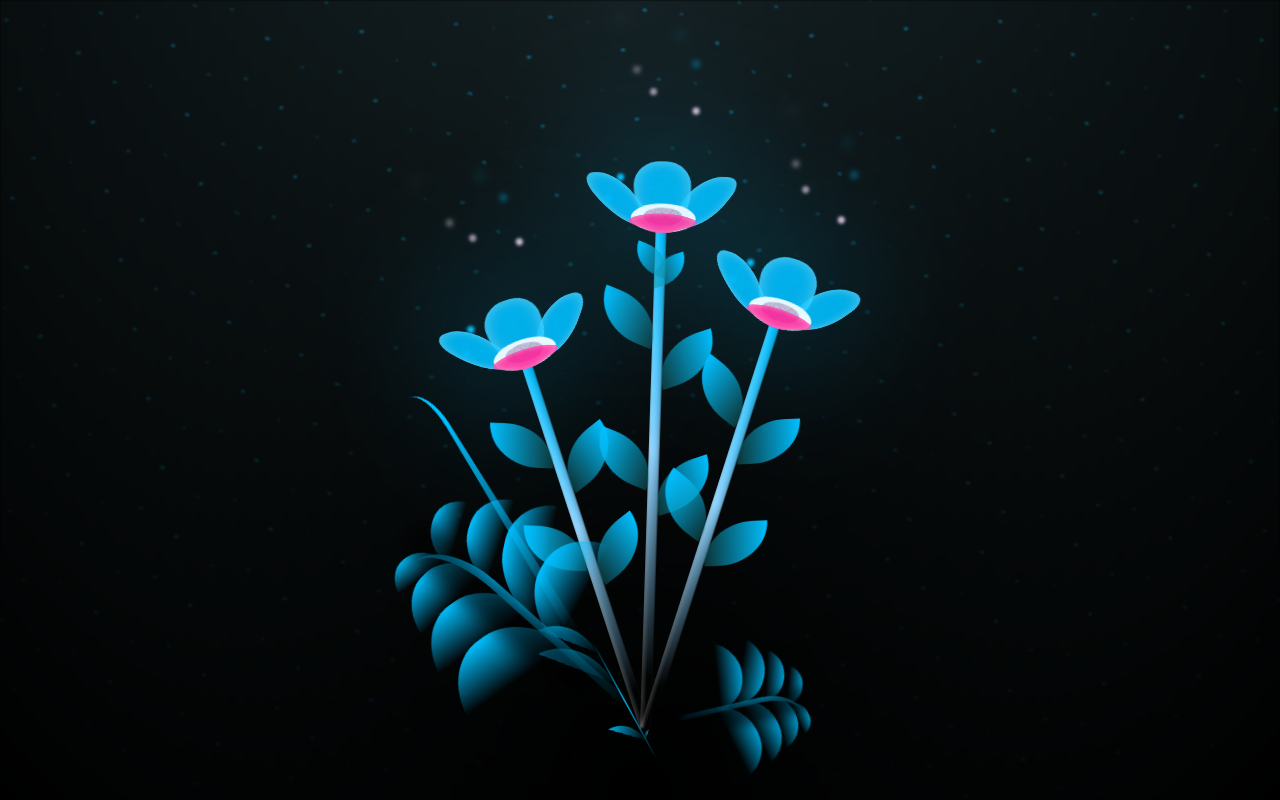
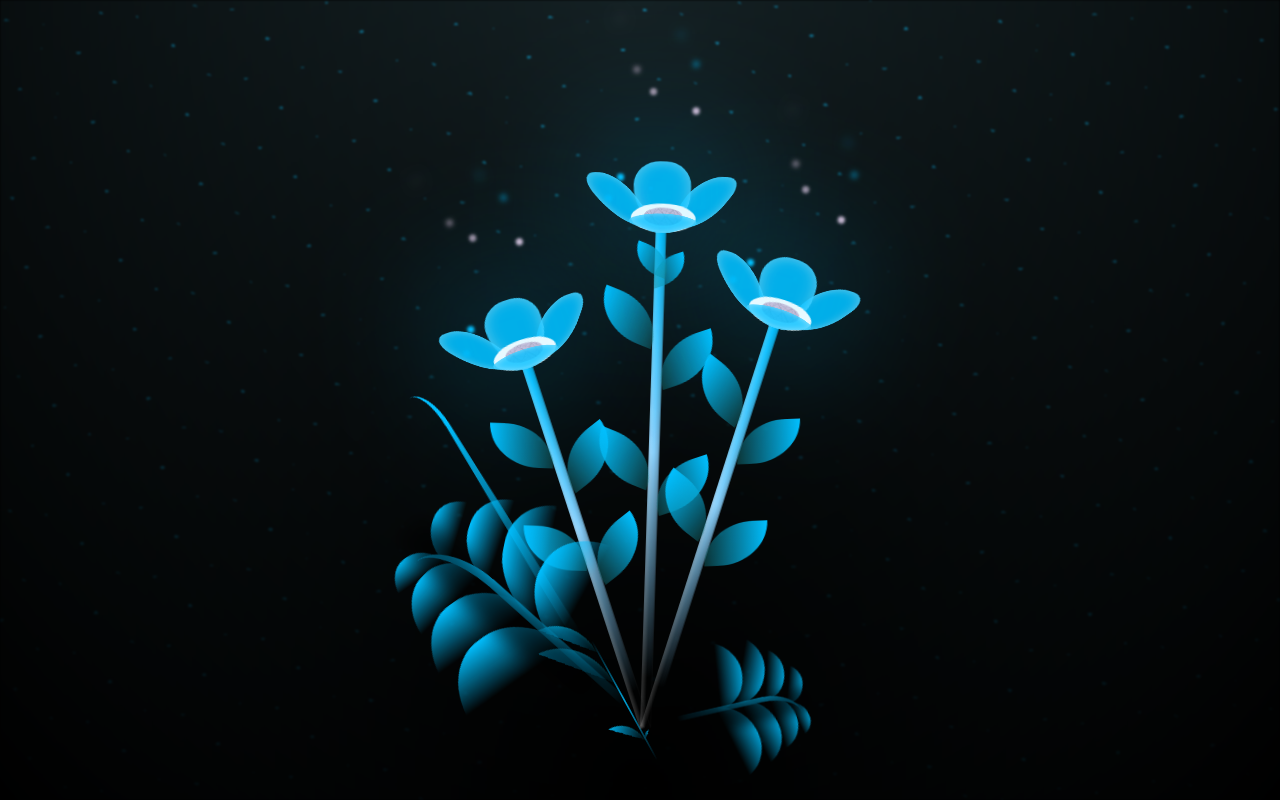
Before and after one commit to SweetDreamsssss/For-You..., a plain HTML site: page index.html in a window 1280 px wide. Drawn offline with Linux system fonts and the light colour scheme.

Commit message:
Update pink-flowers.css

```diff
--- a/pink-flowers.css
+++ b/pink-flowers.css
@@ -187,7 +187,7 @@ body {
   transform-origin: bottom left;
   border-radius: 4vmin 10vmin 4vmin 4vmin;
   transform: translate(0%, 18%) rotateX(70deg) rotate(-43deg);
-  background-image: linear-gradient(to top, #ff1493, #ff1493);
+  background-image: linear-gradient(to top, #00bfff, #00bfff);
   z-index: 1;
   opacity: 0.8;
 }
```
